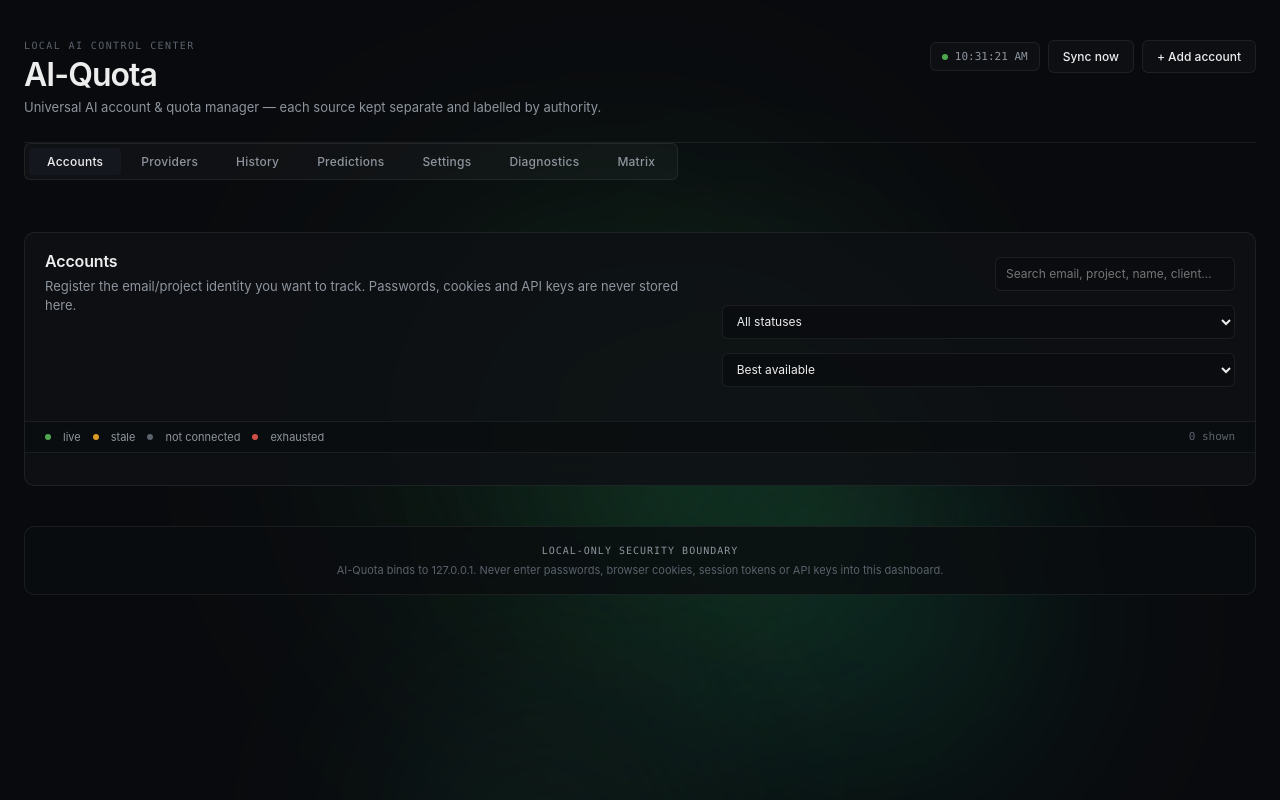
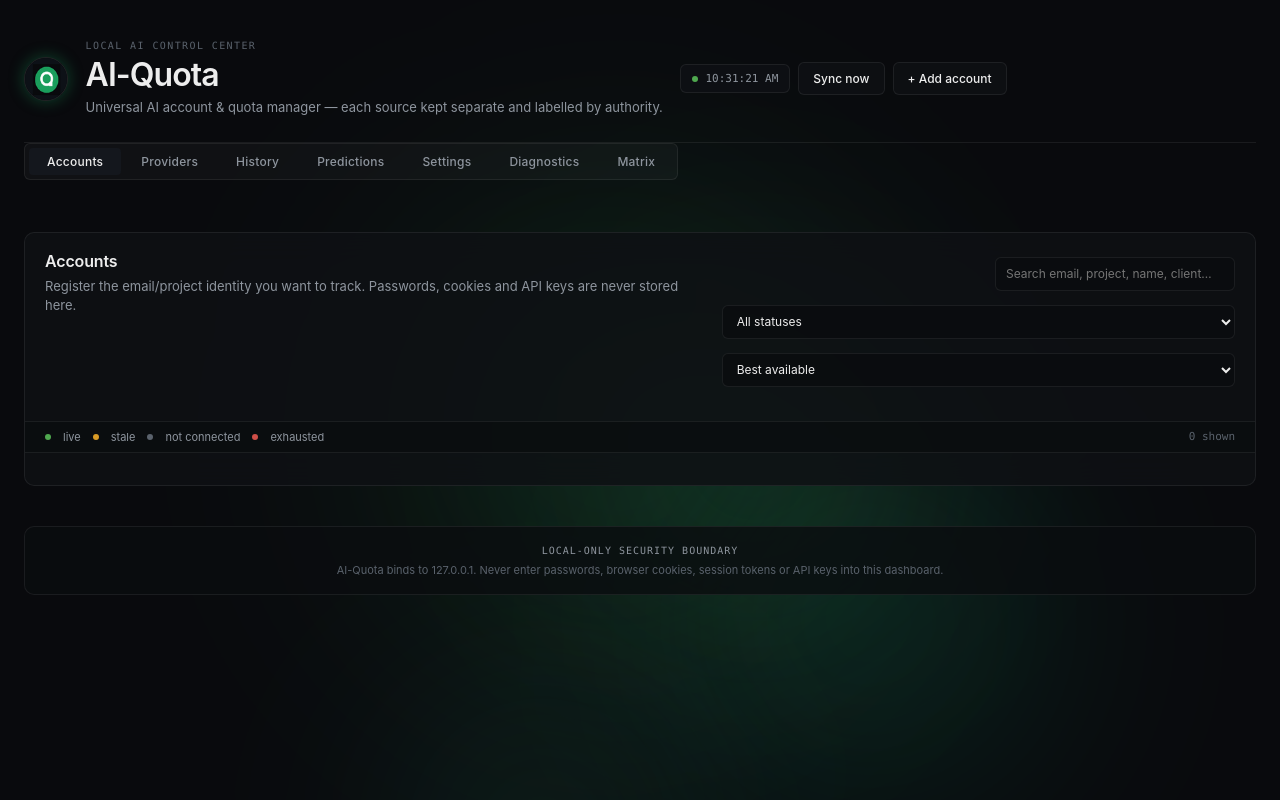
Before and after one commit to Kesicode/AI-Quota, a plain HTML site: page static/index.html in a window 1280 px wide. Drawn offline with Linux system fonts and the light colour scheme; no server answers.

Commit message:
assets: apply official emerald Q favicon and brand logo across dashboard and extension

```diff
--- a/static/index.html
+++ b/static/index.html
@@ -5,7 +5,7 @@
   <meta name="viewport" content="width=device-width,initial-scale=1">
   <meta name="color-scheme" content="dark">
   <title>AI-Quota</title>
-  <link rel="icon" type="image/svg+xml" href="/static/favicon.svg">
+  <link rel="icon" type="image/png" href="/static/favicon.png">
   <link rel="alternate icon" href="/static/favicon.ico">
   <link rel="apple-touch-icon" href="/static/apple-touch-icon.png">
   <link rel="stylesheet" href="/static/dashboard.css">
@@ -22,9 +22,11 @@
 
   <main class="shell">
     <header class="topbar">
-      <div>
-        <div class="eyebrow">LOCAL AI CONTROL CENTER</div>
-        <h1>AI-Quota</h1>
+      <div style="display:flex;align-items:center;gap:1.1rem">
+        <img src="/static/favicon.png" alt="AI-Quota Logo" style="width:44px;height:44px;border-radius:50%;box-shadow:0 0 16px rgba(26,158,92,0.4);border:1px solid rgba(255,255,255,0.1)">
+        <div>
+          <div class="eyebrow">LOCAL AI CONTROL CENTER</div>
+          <h1>AI-Quota</h1>
         <p>Universal AI account &amp; quota manager — each source kept separate and labelled by authority.</p>
       </div>
       <div class="top-actions">
```
Also changed, not shown: apps/vscode-extension/media/icon.png, docs/logo.png (added), static/favicon.ico, static/favicon.png (added).
